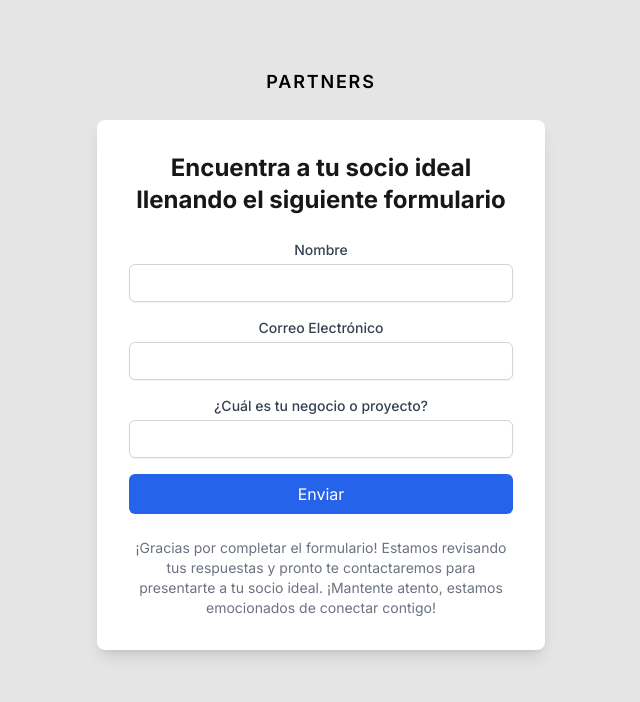
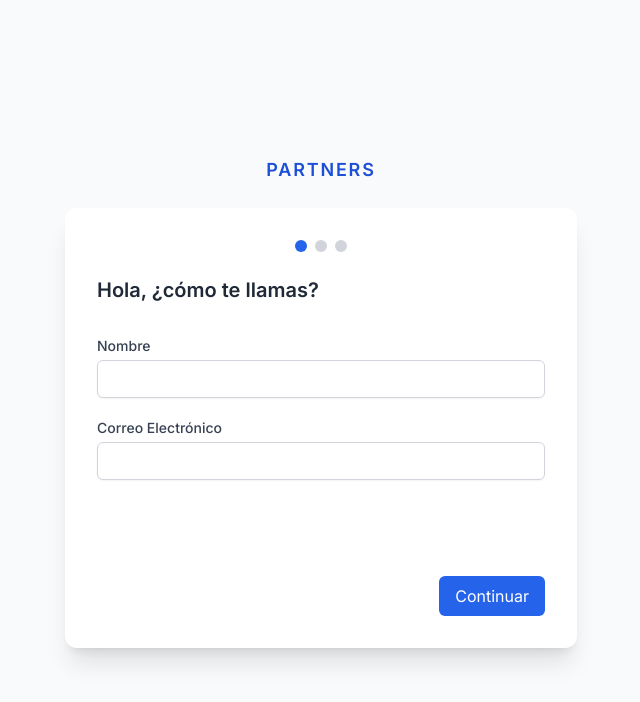
Before and after one commit to and27/partners, a Next.js app: page /register in a window 1280 px wide. Shown: the top 702 px of the page, without its empty margins (319-959 px from the left). Built offline with nearby package versions, Linux system fonts and the light colour scheme.

Commit message:
feat: add form steps

```diff
--- /dev/null
+++ b/src/app/Components/form/Step1.tsx
@@ -0,0 +1,70 @@
+import { useState } from "react";
+
+interface Step1Props {
+  onNext: (data: { name: string; email: string }) => void;
+}
+
+const Step1: React.FC<Step1Props> = ({ onNext }) => {
+  const [name, setName] = useState<string>("");
+  const [email, setEmail] = useState<string>("");
+
+  const handleSubmit = (e: React.FormEvent<HTMLFormElement>) => {
+    e.preventDefault();
+    onNext({ name, email });
+  };
+
+  return (
+    <form
+      onSubmit={handleSubmit}
+      className="space-y-4 flex flex-col h-full justify-between"
+    >
+      <div className="flex flex-col gap-5">
+        <div>
+          <h1 className="block text-xl font-semibold text-gray-800 mb-8">
+            Hola, ¿cómo te llamas?
+          </h1>
+          <label
+            htmlFor="name"
+            className="block text-sm font-medium text-gray-700"
+          >
+            Nombre
+          </label>
+          <input
+            type="text"
+            id="name"
+            value={name}
+            onChange={(e) => setName(e.target.value)}
+            className="text-neutral-900 mt-1 block w-full px-3 py-2 border border-gray-300 rounded-md shadow-sm focus:outline-none focus:ring-blue-500 focus:border-blue-500 sm:text-sm"
+            required
+          />
+        </div>
+        <div>
+          <label
+            htmlFor="email"
+            className="block text-sm font-medium text-gray-700"
+          >
+            Correo Electrónico
+          </label>
+          <input
+            type="email"
+            id="email"
+            value={email}
+            onChange={(e) => setEmail(e.target.value)}
+            className="text-neutral-900 mt-1 block w-full px-3 py-2 border border-gray-300 rounded-md shadow-sm focus:outline-none focus:ring-blue-500 focus:border-blue-500 sm:text-sm"
+            required
+          />
+        </div>
+      </div>
+      <div className="flex justify-end">
+        <button
+          type="submit"
+          className="w-max bg-blue-600 text-white py-2 px-4 rounded-md hover:bg-blue-700 transition duration-200"
+        >
+          Continuar
+        </button>
+      </div>
+    </form>
+  );
+};
+
+export default Step1;
--- /dev/null
+++ b/src/app/Components/form/Step2.tsx
@@ -0,0 +1,67 @@
+import { useState } from "react";
+
+interface Step2Props {
+  onNext: (data: { projectStage: string }) => void;
+  onBack: () => void;
+}
+
+const Step2: React.FC<Step2Props> = ({ onNext, onBack }) => {
+  const [projectStage, setProjectStage] = useState<string>("");
+
+  const handleSubmit = (e: React.FormEvent<HTMLFormElement>) => {
+    e.preventDefault();
+    onNext({ projectStage });
+  };
+
+  return (
+    <form
+      onSubmit={handleSubmit}
+      className="space-y-4 flex flex-col h-full justify-between"
+    >
+      <div>
+        <h1 className="block text-xl font-semibold text-gray-800 mb-8">
+          ¡Genial! Ahora cuéntanos un poco más sobre tu negocio o emprendimiento
+        </h1>
+        <label
+          htmlFor="projectStage"
+          className="block text-sm font-medium text-gray-700"
+        >
+          ¿En qué etapa estás?
+        </label>
+        <select
+          id="projectStage"
+          value={projectStage}
+          onChange={(e) => setProjectStage(e.target.value)}
+          className="text-neutral-900 mt-1 block w-full px-3 py-2 border border-gray-300 rounded-md shadow-sm focus:outline-none focus:ring-blue-500 focus:border-blue-500 sm:text-sm"
+          required
+        >
+          <option value="" disabled>
+            Selecciona una opción
+          </option>
+          <option value="Idea inicial">Idea inicial</option>
+          <option value="MVP desarrollado">MVP desarrollado</option>
+          <option value="Producto en el mercado">Producto en el mercado</option>
+          <option value="Escalando">Escalando</option>
+        </select>
+      </div>
+
+      <div className="flex justify-between">
+        <button
+          type="button"
+          onClick={onBack}
+          className="bg-gray-300 text-gray-700 py-2 px-4 rounded-md hover:bg-gray-400 transition duration-200"
+        >
+          Atrás
+        </button>
+        <button
+          type="submit"
+          className="bg-blue-600 text-white py-2 px-4 rounded-md hover:bg-blue-700 transition duration-200"
+        >
+          Continuar
+        </button>
+      </div>
+    </form>
+  );
+};
+
+export default Step2;
--- /dev/null
+++ b/src/app/Components/form/Step3.tsx
@@ -0,0 +1,82 @@
+import { useState } from "react";
+
+interface Step3Props {
+  onNext: (data: { supportType: string }) => void;
+  onBack: () => void;
+}
+
+const Step3: React.FC<Step3Props> = ({ onNext, onBack }) => {
+  const [supportType, setSupportType] = useState<string>("");
+
+  const handleSubmit = (e: React.FormEvent<HTMLFormElement>) => {
+    e.preventDefault();
+    onNext({ supportType });
+  };
+
+  return (
+    <form
+      onSubmit={handleSubmit}
+      className="space-y-4 flex flex-col h-full justify-between"
+    >
+      <div>
+        <h1 className="block text-xl font-semibold text-gray-800 mb-8">
+          Cuéntanos cuál es la barrera más importante que estás intentando
+          superar en este momento.
+        </h1>
+        <label
+          htmlFor="projectStage"
+          className="block text-sm font-medium text-gray-700"
+        >
+          ¿Cuál es tu mayor desafío?
+        </label>
+        <select
+          id="supportType"
+          value={supportType}
+          onChange={(e) => setSupportType(e.target.value)}
+          className="text-neutral-900 mt-2 block w-full px-4 py-3 border border-gray-300 rounded-md shadow-sm focus:outline-none focus:ring-blue-500 focus:border-blue-500 transition"
+          required
+        >
+          <option value="" disabled>
+            Selecciona tu mayor desafío...
+          </option>
+          <option value="Escalar operaciones rápidamente">
+            Escalar operaciones rápidamente
+          </option>
+          <option value="Atraer inversión clave para el crecimiento">
+            Atraer inversión clave para el crecimiento
+          </option>
+          <option value="Integrar nuevas tecnologías de manera efectiva">
+            Integrar nuevas tecnologías de manera efectiva
+          </option>
+          <option value="Formar un equipo altamente competitivo">
+            Formar un equipo altamente competitivo
+          </option>
+          <option value="Optimizar procesos para mayor eficiencia">
+            Optimizar procesos para mayor eficiencia
+          </option>
+          <option value="Otro desafío específico">
+            Otro desafío específico
+          </option>
+        </select>
+      </div>
+
+      <div className="flex justify-between">
+        <button
+          type="button"
+          onClick={onBack}
+          className="bg-gray-200 text-gray-700 py-2 px-4 rounded-md hover:bg-gray-300 transition duration-200"
+        >
+          Atrás
+        </button>
+        <button
+          type="submit"
+          className="bg-blue-600 text-white py-2 px-4 rounded-md hover:bg-blue-700 transition duration-200"
+        >
+          Enviar
+        </button>
+      </div>
+    </form>
+  );
+};
+
+export default Step3;
--- a/src/modules/form.tsx
+++ b/src/modules/form.tsx
@@ -1,75 +1,68 @@
-export default function Form() {
+"use client";
+
+import Step1 from "@/app/Components/form/Step1";
+import Step2 from "@/app/Components/form/Step2";
+import Step3 from "@/app/Components/form/Step3";
+import ProgressDots from "@/app/Components/ProgressDots";
+import Link from "next/link";
+import { useState } from "react";
+
+interface FormData {
+  name: string;
+  email: string;
+  projectStage: string;
+  supportType: string;
+}
+
+export default function Home() {
+  const [step, setStep] = useState<number>(1);
+  const [formData, setFormData] = useState<FormData>({
+    name: "",
+    email: "",
+    projectStage: "",
+    supportType: "",
+  });
+
+  const handleNextStep = (data: Partial<FormData>) => {
+    setFormData((prev) => ({ ...prev, ...data }));
+    setStep((prevStep) => prevStep + 1);
+  };
+
+  const handlePreviousStep = () => {
+    setStep((prevStep) => Math.max(prevStep - 1, 1));
+  };
+
   return (
-    <div className=" min-h-screen bg-gray-100 bg-neutral-200 ">
-      <div className="text-neutral-800 p-5 pt-[4rem] pb-[8rem] max-w-[50%] mx-auto flex flex-col items-center gap-5 text-center">
-        <p className="text-black text-lg font-semibold  px-3 py-1 rounded-lg tracking-widest text-center">
-          PARTNERS
-        </p>
-        <div className="bg-white p-8 rounded-lg shadow-lg w-full max-w-md ">
-          <h2 className="text-2xl font-bold mb-6 text-center text-neutral-900 mb-10">
-            Encuentra a tu socio ideal llenando el siguiente formulario
-          </h2>
-
-          <form className="space-y-4">
-            <div>
-              <label
-                htmlFor="name"
-                className="block text-sm font-medium text-gray-700"
-              >
-                Nombre
-              </label>
-              <input
-                type="text"
-                id="name"
-                className="mt-1 block w-full px-3 py-2 border border-gray-300 rounded-md shadow-sm focus:outline-none focus:ring-blue-500 focus:border-blue-500 sm:text-sm"
-                required
-              />
-            </div>
-
-            <div>
-              <label
-                htmlFor="email"
-                className="block text-sm font-medium text-gray-700"
-              >
-                Correo Electrónico
-              </label>
-              <input
-                type="email"
-                id="email"
-                className="mt-1 block w-full px-3 py-2 border border-gray-300 rounded-md shadow-sm focus:outline-none focus:ring-blue-500 focus:border-blue-500 sm:text-sm"
-                required
-              />
-            </div>
-
-            <div>
-              <label
-                htmlFor="business"
-                className="block text-sm font-medium text-gray-700"
-              >
-                ¿Cuál es tu negocio o proyecto?
-              </label>
-              <input
-                type="text"
-                id="business"
-                className="mt-1 block w-full px-3 py-2 border border-gray-300 rounded-md shadow-sm focus:outline-none focus:ring-blue-500 focus:border-blue-500 sm:text-sm"
-                required
-              />
-            </div>
-
-            <button
-              type="submit"
-              className="w-full bg-blue-600 text-white py-2 px-4 rounded-md hover:bg-blue-700 transition duration-200"
+    <div className="flex justify-center flex-col items-center min-h-screen bg-gray-50">
+      <p className="text-blue-700 text-lg font-semibold px-3 py-1 rounded-lg tracking-widest mb-5">
+        PARTNERS
+      </p>
+      <div className="flex flex-col bg-white p-8 rounded-xl shadow-xl w-full max-w-lg h-[55vh] overflow-y-auto">
+        {step < 4 && <ProgressDots currentStep={step} />}
+        {step === 1 && <Step1 onNext={handleNextStep} />}
+        {step === 2 && (
+          <Step2 onNext={handleNextStep} onBack={handlePreviousStep} />
+        )}
+        {step === 3 && (
+          <Step3 onNext={handleNextStep} onBack={handlePreviousStep} />
+        )}
+        {step > 3 && (
+          <div className="text-center">
+            <h1 className="text-xl font-semibold text-gray-800 mb-8">
+              ¡Gracias por completar el formulario!
+            </h1>
+            <p className="text-gray-600 mb-10">
+              Hemos recibido tu información y nos pondremos en contacto contigo
+              en breve.
+            </p>
+            <Link
+              href="/"
+              className="bg-blue-600 text-white py-2 px-4 rounded-md hover:bg-blue-700 transition duration-200"
             >
-              Enviar
-            </button>
-          </form>
-
-          <p className="mt-6 text-center text-sm text-gray-500">
-            ¡Gracias por completar el formulario! Estamos revisando tus
-            respuestas y pronto te contactaremos para presentarte a tu socio
-            ideal. ¡Mantente atento, estamos emocionados de conectar contigo!
-          </p>
-        </div>
+              Ir a la página de inicio
+            </Link>
+          </div>
+        )}
       </div>
     </div>
   );
```
